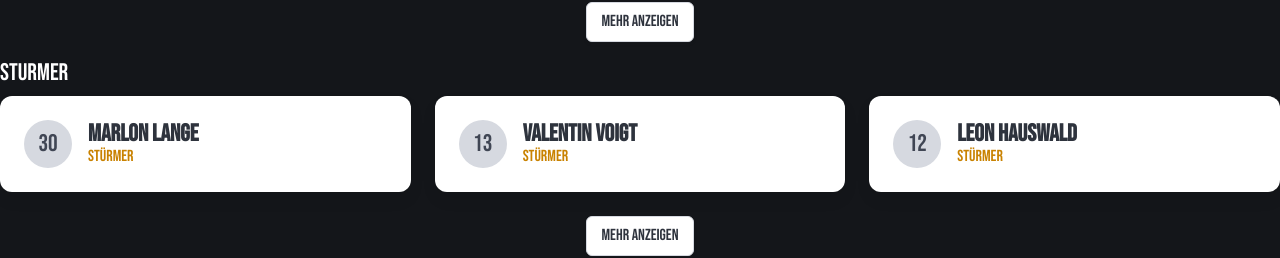
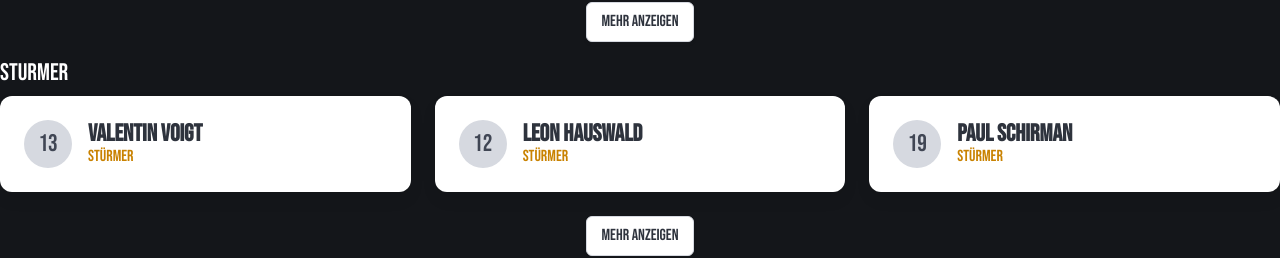
Before and after one commit to busttamant/ksv-amtshainersdord, a React (Vite) app: page /mannschaft in a window 1280 px wide. Shown: the part 1416-1674 px from the top of the page. Built offline with nearby package versions, Linux system fonts and the light colour scheme.

Commit message:
Update Mannschaft.jsx
Roster update, new soccers players

```diff
--- a/src/pages/Mannschaft.jsx
+++ b/src/pages/Mannschaft.jsx
@@ -17,13 +17,14 @@ export const Mannschaft = () => {
             { name: 'Max Kraft', position: 'Verteidiger', number: 18 },
             { name: 'Robert Einert', position: 'Verteidiger', number: 2 },
             { name: 'Max Grohmann', position: 'Verteidiger', number: 4 },
+            { name: 'Lucian Schönfelder', position: 'Verteidiger', number: 48 }
 
         ],
         mittelfeld: [
             { name: 'Stefan Schwanitz', position: 'Zentrales Mittelfeld', number: 8 },
             { name: 'Ezra Karabacak', position: 'Offensives Mittelfeld ', number: 15 },
             { name: 'Jonas Schwarzelt', position: 'Zentrales Mittelfeld', number: 4 },
-            { name: 'Robert Durmis', position: 'Zentrales Mittelfeld', number: 81 },
+            { name: 'Xilon Schmidt', position: 'Zentrales Mittelfeld', number: 81 },
             { name: 'Arik May', position: 'Zentrales Mittelfeld', number: 14 },
             { name: 'Marvin Lux', position: 'Offensives Mittelfeld ', number: 19 },
 
@@ -32,9 +33,10 @@ export const Mannschaft = () => {
             { name: 'Deniz Van Gablenz', position: 'Zentrales Mittelfeld', number: 7 },
         ],
         sturmer: [
-            { name: 'Marlon Lange', position: 'Stürmer', number: 30 },
             { name: 'Valentin Voigt', position: 'Stürmer', number: 13 },
             { name: 'Leon Hauswald', position: 'Stürmer', number: 12 },
+            { name: 'Paul Schirman ', position: 'Stürmer', number: 19 },
+            { name: 'Marlon Lange', position: 'Stürmer', number: 30 },
             { name: 'Domenik Neumann', position: 'Stürmer', number: 38 },
         ],
     };
```
